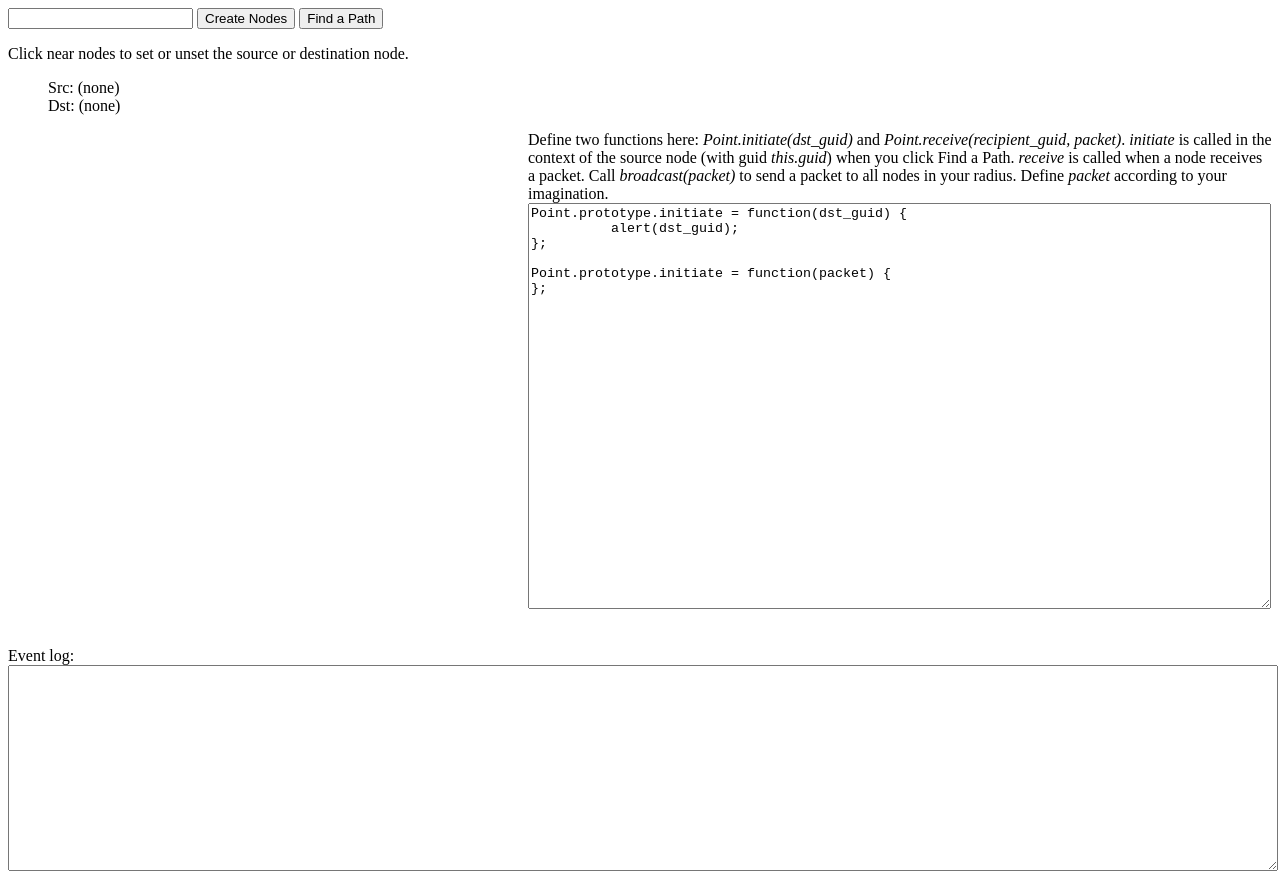
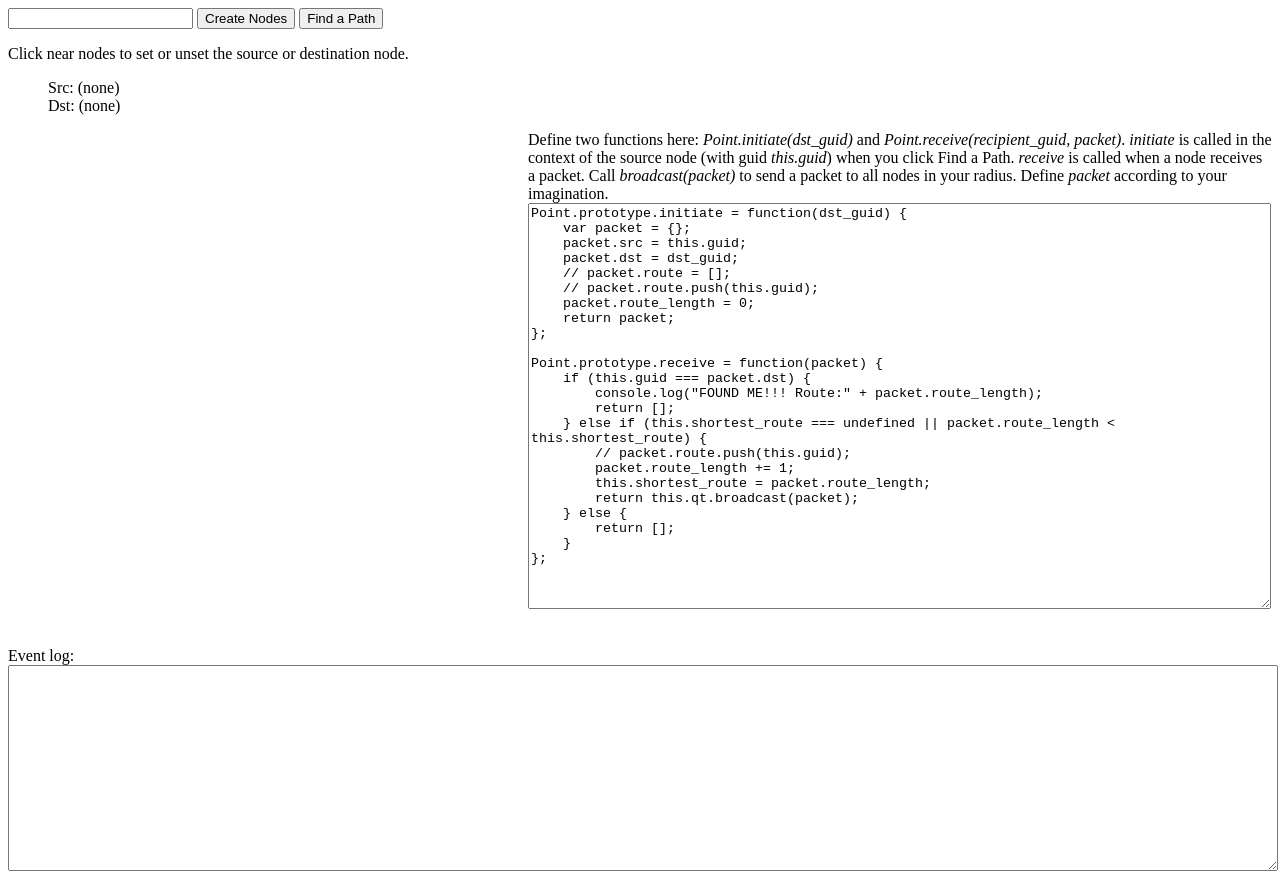
Before and after one commit to piratejon/mesh-model-toys, a plain HTML site: page index.html in a window 1280 px wide. Drawn offline with Linux system fonts and the light colour scheme.

Commit message:
basically working framework for testing algorithm code. could use some art though.

```diff
--- a/index.html
+++ b/index.html
@@ -17,10 +17,27 @@
       <div id="router">
         Define two functions here: <em>Point.initiate(dst_guid)</em> and <em>Point.receive(recipient_guid, packet)</em>. <em>initiate</em> is called in the context of the source node (with guid <em>this.guid</em>) when you click Find a Path. <em>receive</em> is called when a node receives a packet. Call <em>broadcast(packet)</em> to send a packet to all nodes in your radius. Define <em>packet</em> according to your imagination.
         <textarea id="evalme">Point.prototype.initiate = function(dst_guid) {
-          alert(dst_guid);
+    var packet = {};
+    packet.src = this.guid;
+    packet.dst = dst_guid;
+    // packet.route = [];
+    // packet.route.push(this.guid);
+    packet.route_length = 0;
+    return packet;
 };
 
-Point.prototype.initiate = function(packet) {
+Point.prototype.receive = function(packet) {
+    if (this.guid === packet.dst) {
+        console.log("FOUND ME!!! Route:" + packet.route_length);
+        return [];
+    } else if (this.shortest_route === undefined || packet.route_length < this.shortest_route) {
+        // packet.route.push(this.guid);
+        packet.route_length += 1;
+        this.shortest_route = packet.route_length;
+        return this.qt.broadcast(packet);
+    } else {
+        return [];
+    }
 };
 </textarea>
       </div>
--- a/meshpath.js
+++ b/meshpath.js
@@ -34,6 +34,10 @@ var meshpath = (function () {
 
         this.toString = function () {
             return '(' + this.x + ',' + this.y + ')';
+        };
+
+        this.broadcast = function (packet) {
+            return this.qt === undefined ? [] : this.qt.broadcast(packet);
         };
     }
 
```
